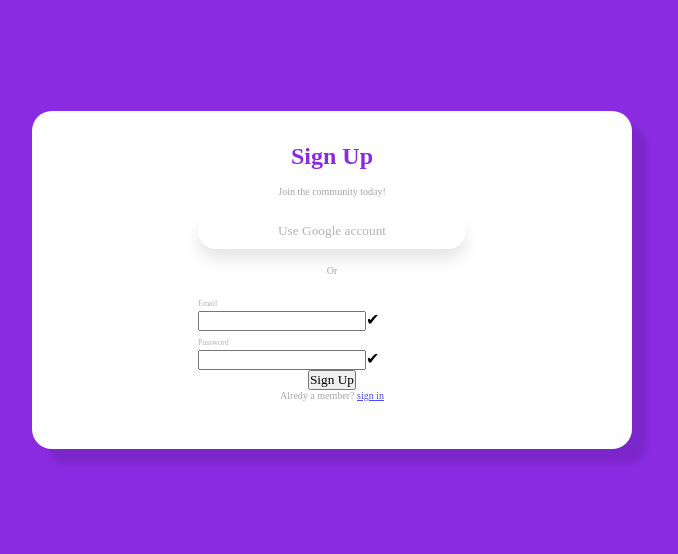
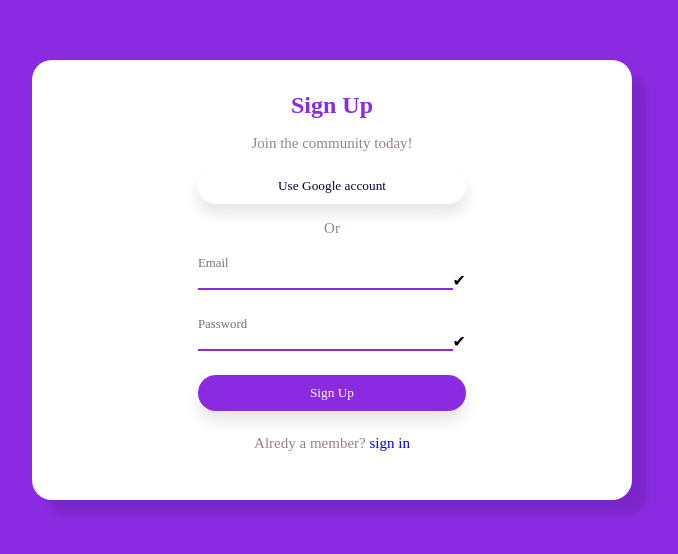
Before and after one commit to Edith69892/Sign-up-page, a plain HTML site: page index.html in a window 1280 px wide. Shown: the part 120-674 px from the top of the page, without its empty margins (308-986 px from the left). Drawn offline with Linux system fonts and the light colour scheme.

Commit message:
css complete

```diff
--- a/style.css
+++ b/style.css
@@ -39,10 +39,10 @@ body{
 
 .subtext{
     text-align: center;
-    color: gray;
+    color: rgba(43, 7, 7, 0.5);
     margin-bottom: 1rem;
-    font-size: 10px;
-    opacity: .7;
+    font-size: 15px;
+
 }
 
 
@@ -57,22 +57,53 @@ body{
     margin-bottom: 1rem;
 }
 
+
+
 #google-btn a{
     text-decoration: none;
-    color: gray;
-    opacity: .6;
+    color: rgb(5, 5, 65);
+
 }
+
+
 
 .user-info{
     width: 50%;
 }
 
 label{
-    color: gray;
-    font-size: .5rem;
+    color: rgb(26, 22, 22);
+    font-size: .8rem;
     opacity: .6;
 }
 
 .input-box{
+
+        display: flex;
+        justify-content: center;
+        position: relative;
+        margin-bottom: 1.5rem;
+
+}
+
+.input-box input{
     width: 100%;
+    border: none;
+    border-bottom: 2px solid blueviolet;
+    outline: none;
 }
+
+.signup-btn{
+    background-color: blueviolet;
+    color: white;
+    border-radius: 1.5rem;
+    width: 50%;
+    padding: 10px;
+    border: none;
+    box-shadow: 0px 10px 15px  rgba(0, 0, 0, .1);
+    margin-bottom: 1.5rem;
+}
+
+.subtext a{
+    text-decoration: none;
+}
```
